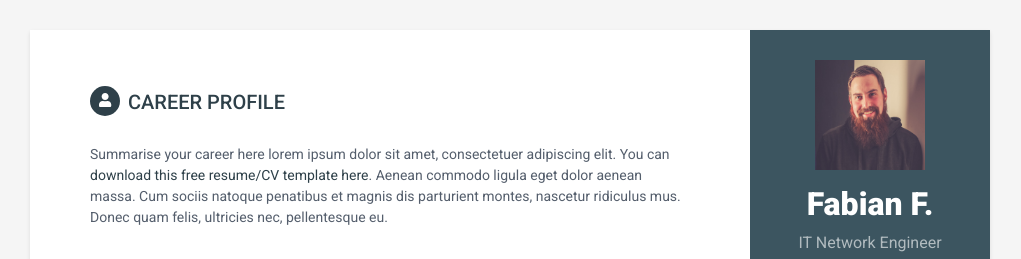
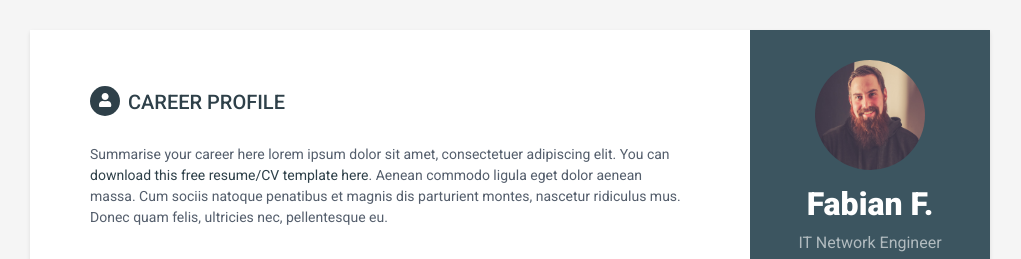
Before and after one commit to thedrayman/thedrayman.github.io, a Jekyll site: the page cv/index.html, which Jekyll copies as it is, in a window 1280 px wide. Shown: the top 259 px of the page, without its empty margins (130-1151 px from the left). Built offline with Jekyll 4.4.1, drawn with Linux system fonts in a browser that asks for light colours; nearby versions of some CDN libraries.

Commit message:
update CV

```diff
--- a/cv/assets/css/orbit-6.css
+++ b/cv/assets/css/orbit-6.css
@@ -39,6 +39,10 @@ a:focus {
 
 p {
   line-height: 1.5;
+}
+
+img.profile {
+	border-radius: 60%;
 }
 
 .wrapper {
```
